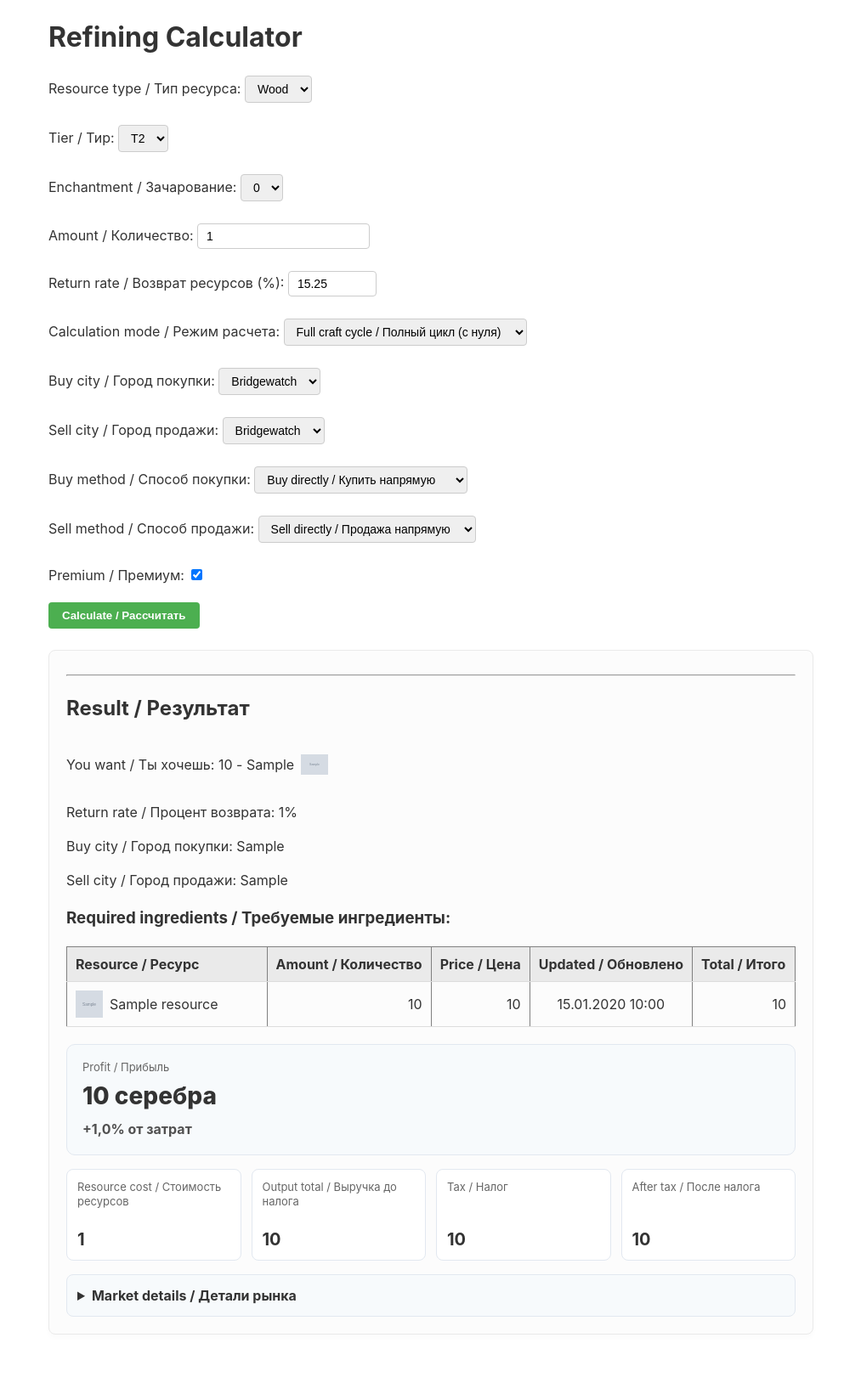
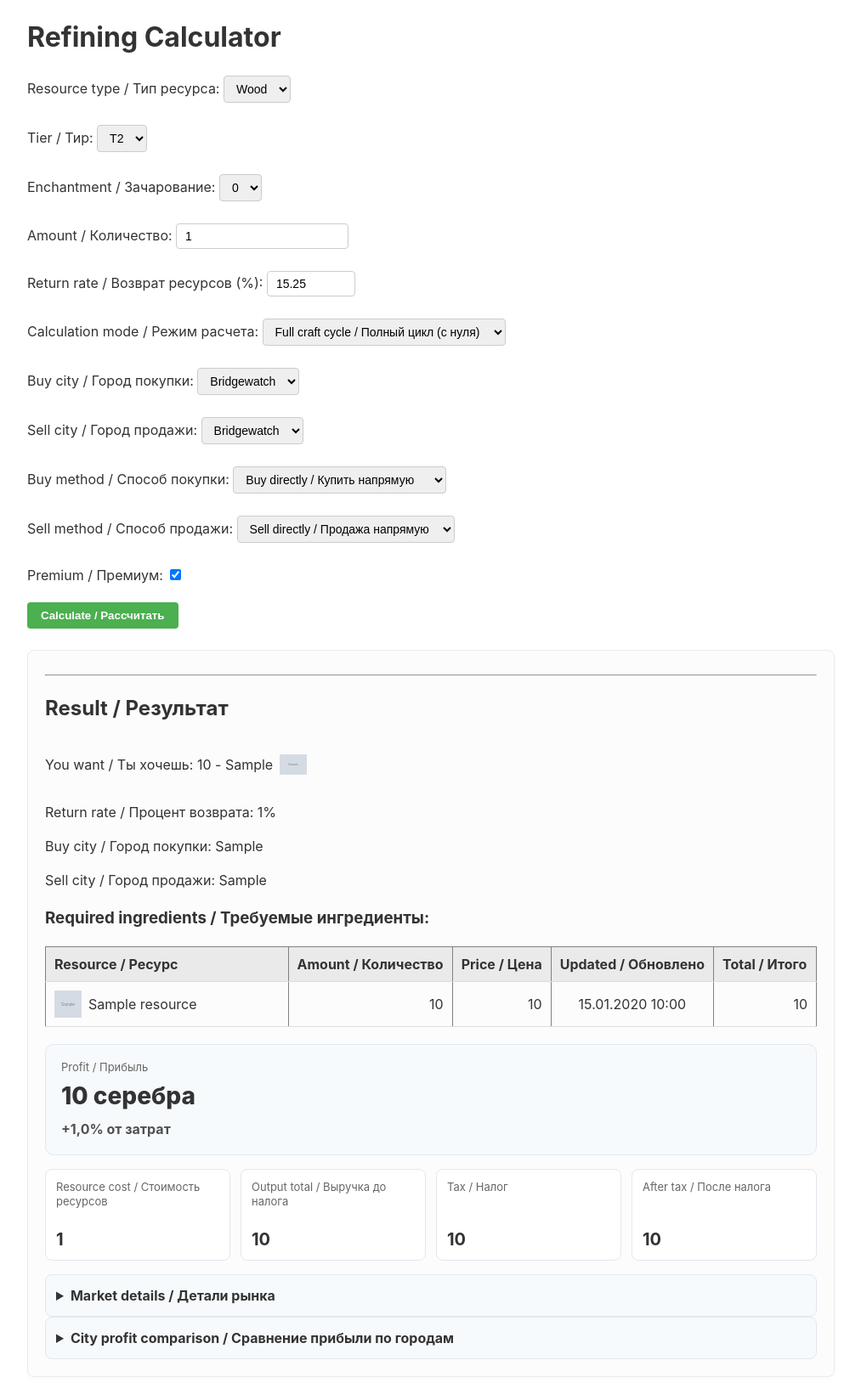
Before and after one commit to bizimod/albion, a Django app: template refining/templates/refining/calculation.html in a window 1280 px wide. Shown: the whole page at 85% size, without its empty margins (133-1146 px from the left). Before the commit the page ends 1571 px from the top, so only its background shows below. Run offline with Django 5.2, Linux system fonts and the light colour scheme; tables that the repository leaves empty hold one stand-in row (values such as "Sample post"); the template is opened without the code that fills it: values that come from a table or form of the project are taken from there, most other values are stand-ins (such as "Sample title", 1, 10 or a date in 2020); grey boxes marked "Sample" are stand-in pictures.

Commit message:
ADD screenshots and fix css

```diff
--- a/refining/static/refining/css/calculator.css
+++ b/refining/static/refining/css/calculator.css
@@ -5,7 +5,7 @@ body {
 }
 
 .page-container {
-    max-width: 900px;
+    max-width: 950px;
     margin: 20px auto;
     padding: 0 15px;
 }
--- a/refining/templates/refining/calculation.html
+++ b/refining/templates/refining/calculation.html
@@ -158,6 +158,49 @@
                             <p>Sell tax rate / Налог продажи: {{ result.sell_tax_rate|floatformat:-2 }}%</p>
                         </div>
                     </details>
+
+                    <details class="details-block">
+                        <summary>City profit comparison / Сравнение прибыли по городам</summary>
+                        <div class="table-wrapper">
+                            <table class="city-profit-table">
+                                <tr>
+                                    <th class="city-col">City / Город</th>
+                                    <th class="price-col">Output price / Цена</th>
+                                    <th class="revenue-col">Revenue / Выручка</th>
+                                    <th class="tax-col">Tax / Налог</th>
+                                    <th class="after-tax-col">After tax / После налога</th>
+                                    <th class="profit-col">Profit / Прибыль</th>
+                                    <th class="roi-col">ROI / %</th>
+                                </tr>
+
+                                {% for city_result in result.city_profit_results %}
+                                    <tr class="{% if city_result.city == result.sell_city %}selected-city-row{% endif %}">
+                                         <td class="city-col">{{ city_result.city }}</td>
+                                        <td class="price-col">{{ city_result.output_price|floatformat:0|intcomma }}</td>
+                                        <td class="revenue-col">{{ city_result.output_total|floatformat:0|intcomma }}</td>
+                                        <td class="tax-col">{{ city_result.sell_tax_amount|floatformat:0|intcomma }}</td>
+                                        <td class="after-tax-col">{{ city_result.output_after_tax|floatformat:0|intcomma }}</td>
+
+                                         <td class="profit-col{% if city_result.profit > 0 %}profit-positive{% elif city_result.profit < 0 %}profit-negative{% endif %}">
+                                            {% if city_result.profit > 0 %}
+                                                +{{ city_result.profit|floatformat:0|intcomma }}
+                                            {% else %}
+                                                {{ city_result.profit|floatformat:0|intcomma }}
+                                            {% endif %}
+                                        </td>
+
+                                        <td class="roi-col{% if city_result.profit_percent > 0 %}profit-positive{% elif city_result.profit_percent < 0 %}profit-negative{% endif %}">
+                                            {% if city_result.profit_percent > 0 %}
+                                                +{{ city_result.profit_percent|floatformat:1 }}%
+                                            {% else %}
+                                                {{ city_result.profit_percent|floatformat:1 }}%
+                                            {% endif %}
+                                        </td>
+                                    </tr>
+                                {% endfor %}
+                            </table>
+                        </div>
+                    </details>
                 </div>
     {% endif %}
 
```
Also changed, not shown: other parts of refining/static/refining/css/calculator.css (+51 -0 lines), 3 other files.
